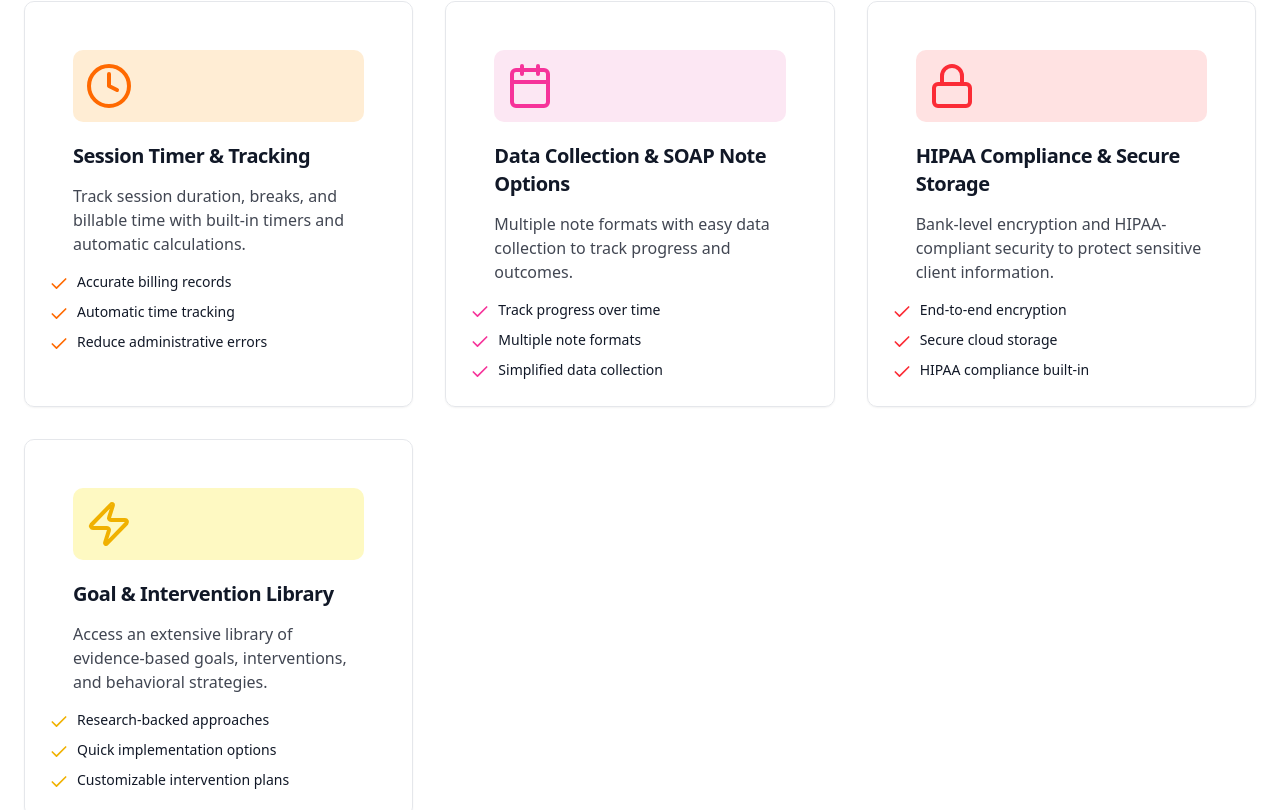
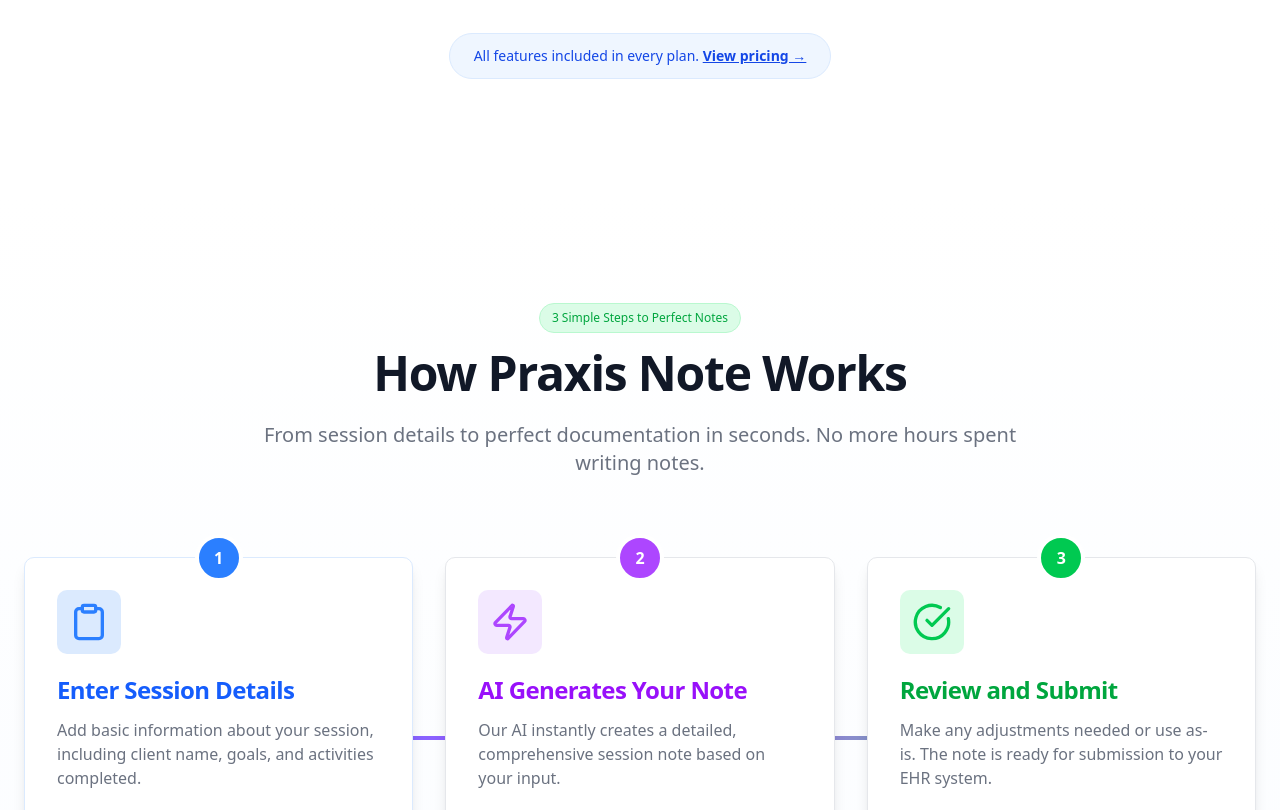
Before and after one commit to Monsoft-Solutions/praxis-notes-website, a Next.js app: page / in a window 1280 px wide. Shown: the part 2230-3040 px from the top of the page. Built offline with nearby package versions, Linux system fonts and the light colour scheme; no server answers.

Commit message:
refactor: remove deprecated features from featuresData array

```diff
--- a/components/sections/features.tsx
+++ b/components/sections/features.tsx
@@ -99,58 +99,6 @@
     ],
     color: "amber",
   },
-  {
-    icon: <Clock className="h-12 w-12 text-orange-500" />,
-    iconBg: "bg-orange-100 dark:bg-orange-900/20",
-    title: "Session Timer & Tracking",
-    description:
-      "Track session duration, breaks, and billable time with built-in timers and automatic calculations.",
-    benefits: [
-      "Accurate billing records",
-      "Automatic time tracking",
-      "Reduce administrative errors",
-    ],
-    color: "orange",
-  },
-  {
-    icon: <Calendar className="h-12 w-12 text-pink-500" />,
-    iconBg: "bg-pink-100 dark:bg-pink-900/20",
-    title: "Data Collection & SOAP Note Options",
-    description:
-      "Multiple note formats with easy data collection to track progress and outcomes.",
-    benefits: [
-      "Track progress over time",
-      "Multiple note formats",
-      "Simplified data collection",
-    ],
-    color: "pink",
-  },
-  {
-    icon: <Lock className="h-12 w-12 text-red-500" />,
-    iconBg: "bg-red-100 dark:bg-red-900/20",
-    title: "HIPAA Compliance & Secure Storage",
-    description:
-      "Bank-level encryption and HIPAA-compliant security to protect sensitive client information.",
-    benefits: [
-      "End-to-end encryption",
-      "Secure cloud storage",
-      "HIPAA compliance built-in",
-    ],
-    color: "red",
-  },
-  {
-    icon: <Zap className="h-12 w-12 text-yellow-500" />,
-    iconBg: "bg-yellow-100 dark:bg-yellow-900/20",
-    title: "Goal & Intervention Library",
-    description:
-      "Access an extensive library of evidence-based goals, interventions, and behavioral strategies.",
-    benefits: [
-      "Research-backed approaches",
-      "Quick implementation options",
-      "Customizable intervention plans",
-    ],
-    color: "yellow",
-  },
 ];
 
 const Features = () => {
```
